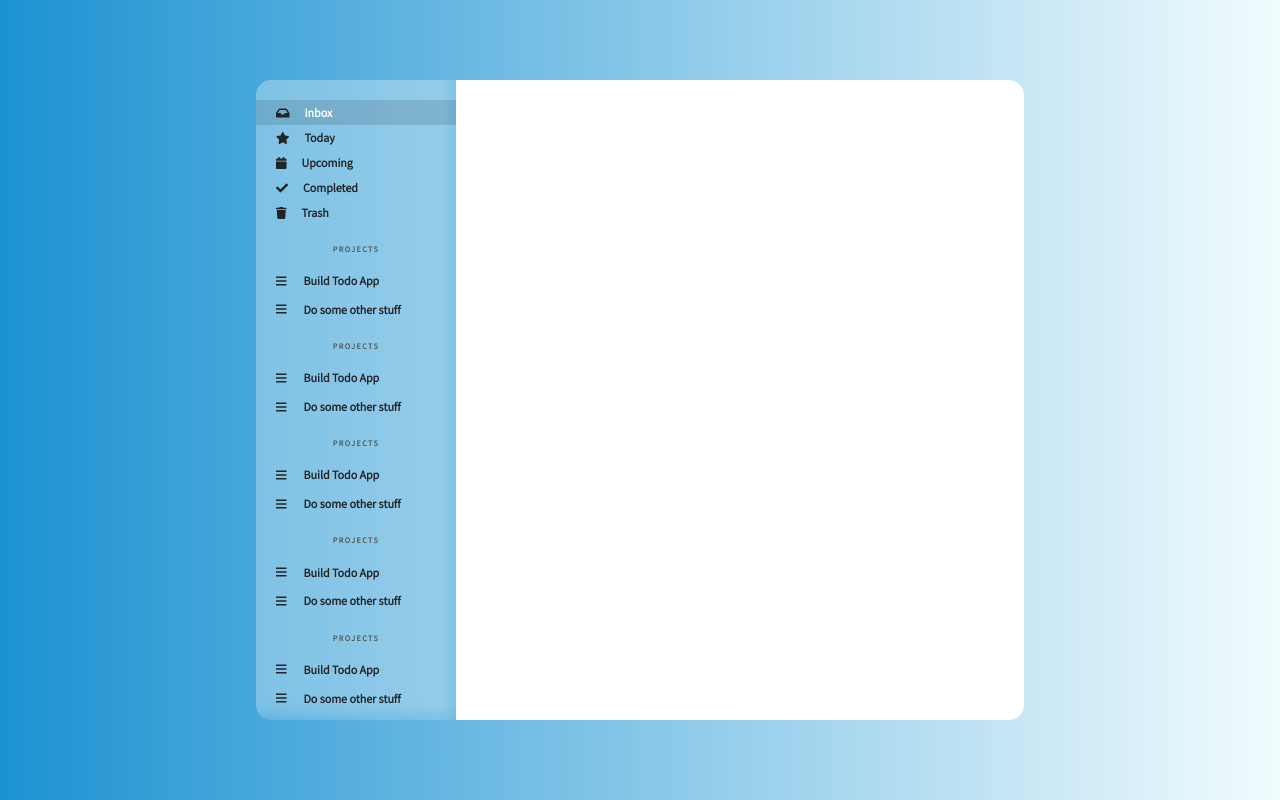
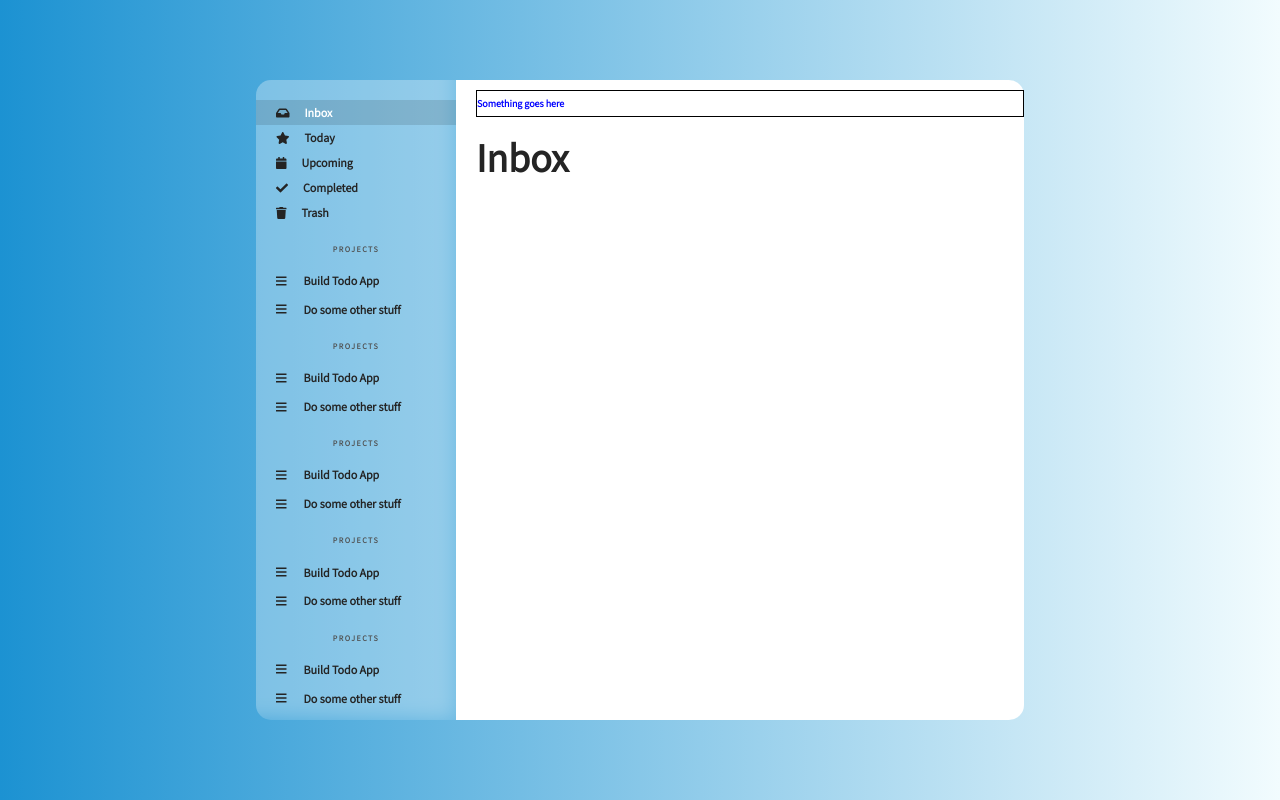
Before and after one commit to raph90/TypescriptTodoApp, a website built with webpack: page client/src/index.html in a window 1280 px wide. Built offline with nearby package versions, Linux system fonts and the light colour scheme; files whose address does not match are found by name.

Commit message:
started work on main section

```diff
--- a/client/src/css/components/_maindisplay.scss
+++ b/client/src/css/components/_maindisplay.scss
@@ -3,4 +3,33 @@
     border-bottom-right-radius: $border-radius;
     height: 100%;
     background: white;
+    position: relative;
+    padding-left: 2rem;
 }
+
+.small-detail {
+    margin-top: 1rem;
+    padding: 0;
+    border : $b;
+
+    & h1 {
+        font-size: 1rem;
+    }
+}
+
+.large-text-container {
+    display: flex;
+    @include gridise(flex-start, center);
+    height: 8rem;
+    .large-text {
+        font-size: 2rem;
+        color: $dark-grey;
+        & h1 {
+            margin: 0;
+        }
+    }
+}
+
+.toggle-menu-container {
+
+}
--- a/client/src/index.html
+++ b/client/src/index.html
@@ -177,7 +177,19 @@
           </div>
         </div>
       </div>
-      <div class="main-display"></div>
+      <div class="main-display">
+        <div class="small-detail">
+            <h1>Something goes here</h1>
+        </div>
+        <div class="large-text-container">
+            <div class="large-text">
+                <h1>Inbox</h1>
+            </div>
+            <div class="toggle-menu-container"></div>
+        </div>
+        <div class="project-toggle-container"></div>
+        <div class="main-project-view"></div>
+      </div>
     </div>
   </body>
 </html>
```
